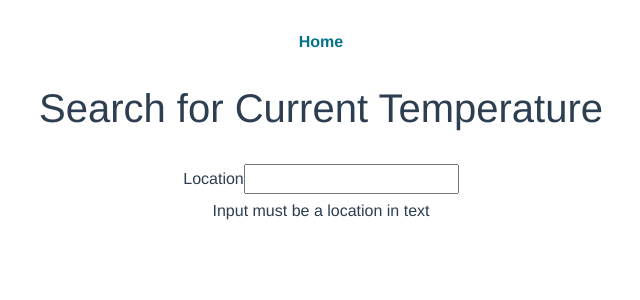
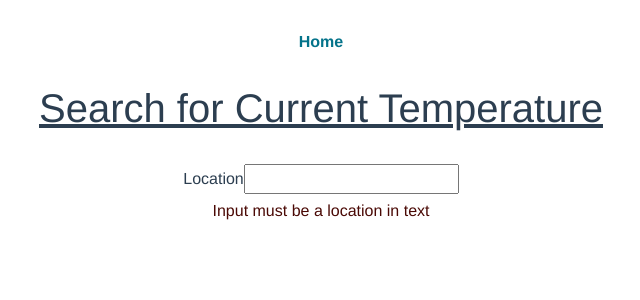
Before and after one commit to MrT3ddy/AcivityWeather, a Vue app: page /weather in a window 1280 px wide. Shown: the top 300 px of the page, without its empty margins (319-959 px from the left). Built offline with nearby package versions, Linux system fonts and the light colour scheme.

Commit message:
liltouches

```diff
--- a/src/views/WeatherView.vue
+++ b/src/views/WeatherView.vue
@@ -1,7 +1,7 @@
 <template>
 
   <div class="MovieView">
-    <h1>Search for Current Temperature</h1> <br>
+    <u><h1>Search for Current Temperature</h1></u> <br>
 
         <!--  Search -->
     <div class="search-box">
@@ -11,7 +11,7 @@
       @keypress="sendRequest">
     </div>
       <!-- Displays direction if undefined-->
-    <div class="undefined-wwrap" v-if="weather.main == null">
+    <div class="undefined-wrap" v-if="weather.main == null">
           Input must be a location in text
     </div>
       <!-- Display API results if defined -->
@@ -27,6 +27,11 @@
 
 
 </template>
+<style scoped>
+.undefined-wrap{
+  color: #4a0905
+}
+</style>
 <script>
 export default {
 
```
